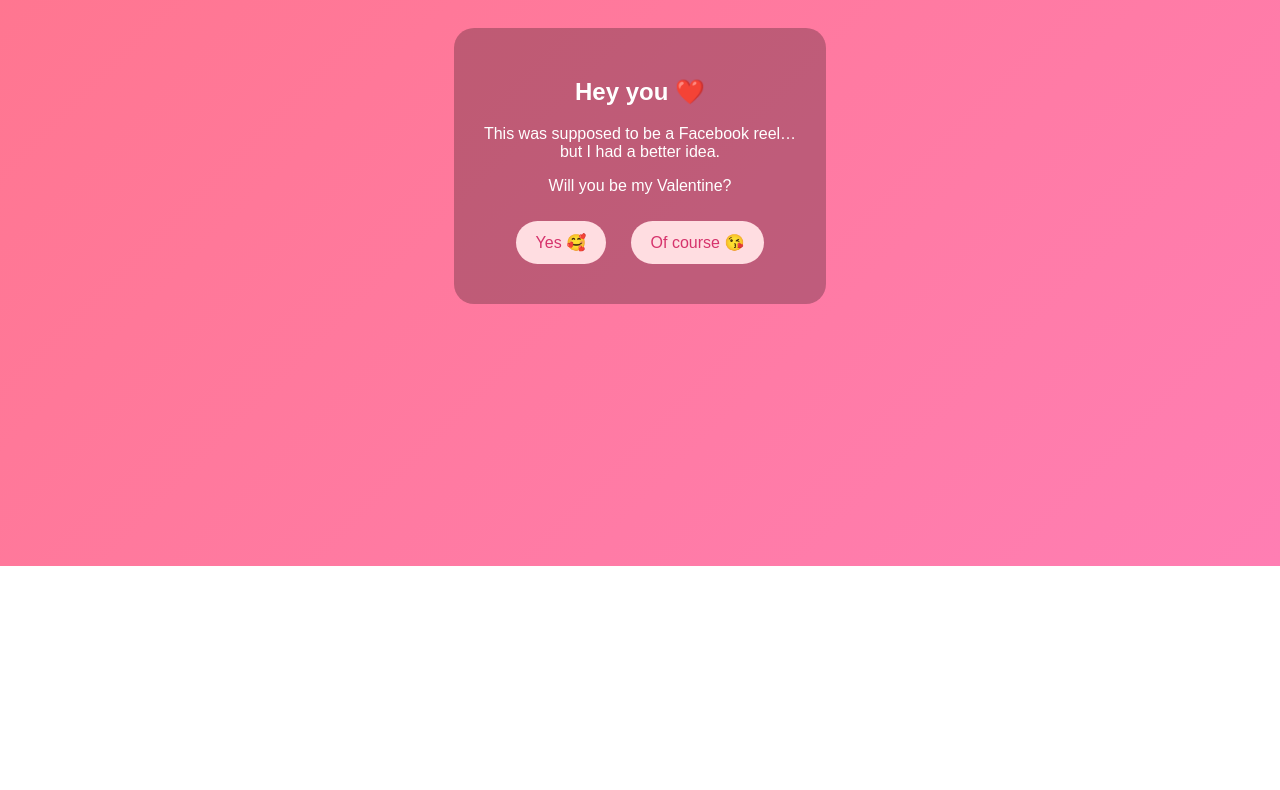
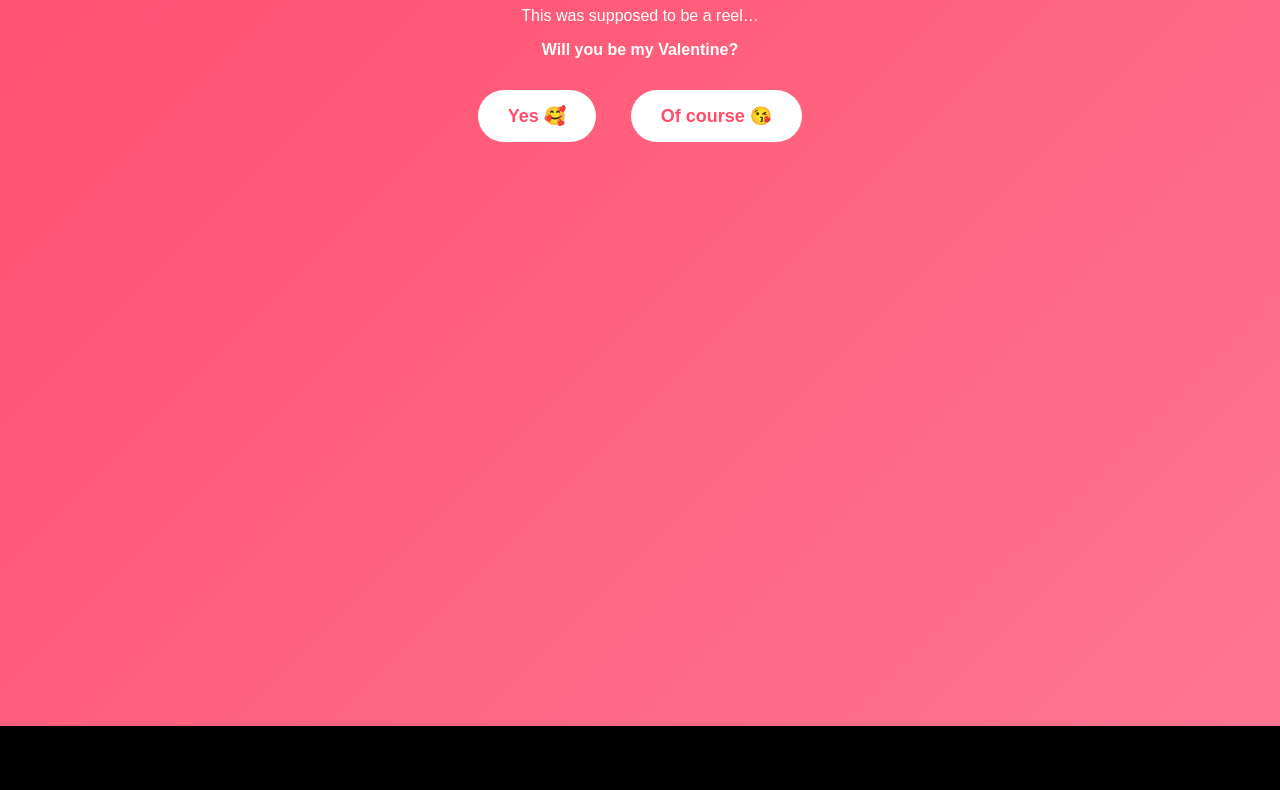
Before and after one commit to sammySam-arch/valentine, a plain HTML site: page index.html in a window 1280 px wide. Shown: the part 234-1024 px from the top of the page. Before the commit the page ends 800 px from the top, so only its background shows below. Drawn offline with Linux system fonts and the light colour scheme.

Commit message:
index.html

```diff
--- a/index.html
+++ b/index.html
@@ -2,69 +2,169 @@
 <html lang="en">
 <head>
 <meta charset="UTF-8">
-  <title>One Question ❤️</title>
+<title>Loading...</title>
+<meta name="viewport" content="width=device-width, initial-scale=1.0">
+
 <style>
 body {
   margin: 0;
-      font-family: 'Arial', sans-serif;
-      background: linear-gradient(135deg, #ff758c, #ff7eb3);
+  background: #000;
+  font-family: Arial, sans-serif;
+  overflow: hidden;
+}
+
+/* FB LOADING */
+#loading {
   color: white;
+  height: 100vh;
   display: flex;
+  flex-direction: column;
   align-items: center;
   justify-content: center;
+}
+
+.fb-logo {
+  font-size: 48px;
+  font-weight: bold;
+  color: #1877f2;
+  margin-bottom: 20px;
+}
+
+.spinner {
+  width: 40px;
+  height: 40px;
+  border: 4px solid #333;
+  border-top: 4px solid #1877f2;
+  border-radius: 50%;
+  animation: spin 1s linear infinite;
+}
+
+@keyframes spin {
+  to { transform: rotate(360deg); }
+}
+
+/* GLITCH */
+#glitch {
+  display: none;
+  color: white;
+  font-size: 20px;
+  text-align: center;
+  animation: glitch 0.2s infinite;
+}
+
+@keyframes glitch {
+  0% { transform: translate(0); }
+  20% { transform: translate(-2px, 2px); }
+  40% { transform: translate(2px, -2px); }
+  60% { transform: translate(-2px, -2px); }
+  80% { transform: translate(2px, 2px); }
+}
+
+/* VALENTINE */
+#valentine {
+  display: none;
+  background: linear-gradient(135deg, #ff4d6d, #ff758f);
+  color: white;
   height: 100vh;
   text-align: center;
+  padding-top: 20vh;
 }
-    .card {
-      background: rgba(0,0,0,0.25);
-      padding: 30px;
-      border-radius: 20px;
-      max-width: 350px;
-      animation: fadeIn 1.5s ease;
-    }
+
 button {
-      margin: 10px;
-      padding: 12px 20px;
+  margin: 15px;
+  padding: 15px 30px;
+  border-radius: 30px;
   border: none;
-      border-radius: 25px;
-      font-size: 16px;
+  font-size: 18px;
   cursor: pointer;
 }
+
 .yes {
-      background: #ffdde1;
-      color: #d6336c;
+  background: white;
+  color: #ff4d6d;
+  font-weight: bold;
 }
-    .yes:hover {
-      transform: scale(1.1);
+
+/* HEARTS */
+.heart {
+  position: absolute;
+  font-size: 20px;
+  animation: float 4s linear infinite;
+  color: #ffccd5;
 }
-    @keyframes fadeIn {
-      from {opacity: 0; transform: translateY(20px);}
-      to {opacity: 1; transform: translateY(0);}
+
+@keyframes float {
+  from {
+    transform: translateY(100vh);
+    opacity: 1;
+  }
+  to {
+    transform: translateY(-10vh);
+    opacity: 0;
+  }
 }
 </style>
 </head>
+
 <body>
 
-<div class="card" id="card">
-  <h2>Hey you ❤️</h2>
-  <p>
-    This was supposed to be a Facebook reel…<br>
-    but I had a better idea.
-  </p>
-  <p>
-    Will you be my Valentine?
-  </p>
-  <button class="yes" onclick="yes()">Yes 🥰</button>
-  <button class="yes" onclick="yes()">Of course 😘</button>
+<div id="loading">
+  <div class="fb-logo">facebook</div>
+  <div class="spinner"></div>
+  <p>Loading reel...</p>
 </div>
 
+<div id="glitch">
+  <p>Something went wrong...</p>
+</div>
+
+<div id="valentine">
+  <h1>Hey you ❤️</h1>
+  <p>This was supposed to be a reel…</p>
+  <p><strong>Will you be my Valentine?</strong></p>
+  <button class="yes" onclick="accept()">Yes 🥰</button>
+  <button class="yes" onclick="accept()">Of course 😘</button>
+</div>
+
+<audio id="music" loop>
+  <!-- Replace this with your own mp3 link if you want -->
+  <source src="https://cdn.pixabay.com/audio/2023/02/28/audio_7b0e6d3d5e.mp3" type="audio/mpeg">
+</audio>
+
 <script>
-  function yes() {
-    document.getElementById("card").innerHTML = `
-      <h2>It's a date 💘</h2>
-      <p>February 14.<br>Me + You.</p>
+setTimeout(() => {
+  document.getElementById("loading").style.display = "none";
+  document.getElementById("glitch").style.display = "block";
+}, 3000);
+
+setTimeout(() => {
+  document.getElementById("glitch").style.display = "none";
+  document.getElementById("valentine").style.display = "block";
+  startHearts();
+}, 4500);
+
+function startHearts() {
+  setInterval(() => {
+    const heart = document.createElement("div");
+    heart.className = "heart";
+    heart.innerHTML = "❤️";
+    heart.style.left = Math.random() * 100 + "vw";
+    heart.style.fontSize = Math.random() * 20 + 15 + "px";
+    document.body.appendChild(heart);
+
+    setTimeout(() => {
+      heart.remove();
+    }, 4000);
+  }, 300);
+}
+
+function accept() {
+  document.getElementById("valentine").innerHTML = `
+    <h1>It's a date 💘</h1>
+    <p>February 14<br>Me + You</p>
     <p>I love you.</p>
   `;
+  document.getElementById("music").play();
 }
 </script>
 
```
Lines whose indentation alone changed are shown as unchanged.
